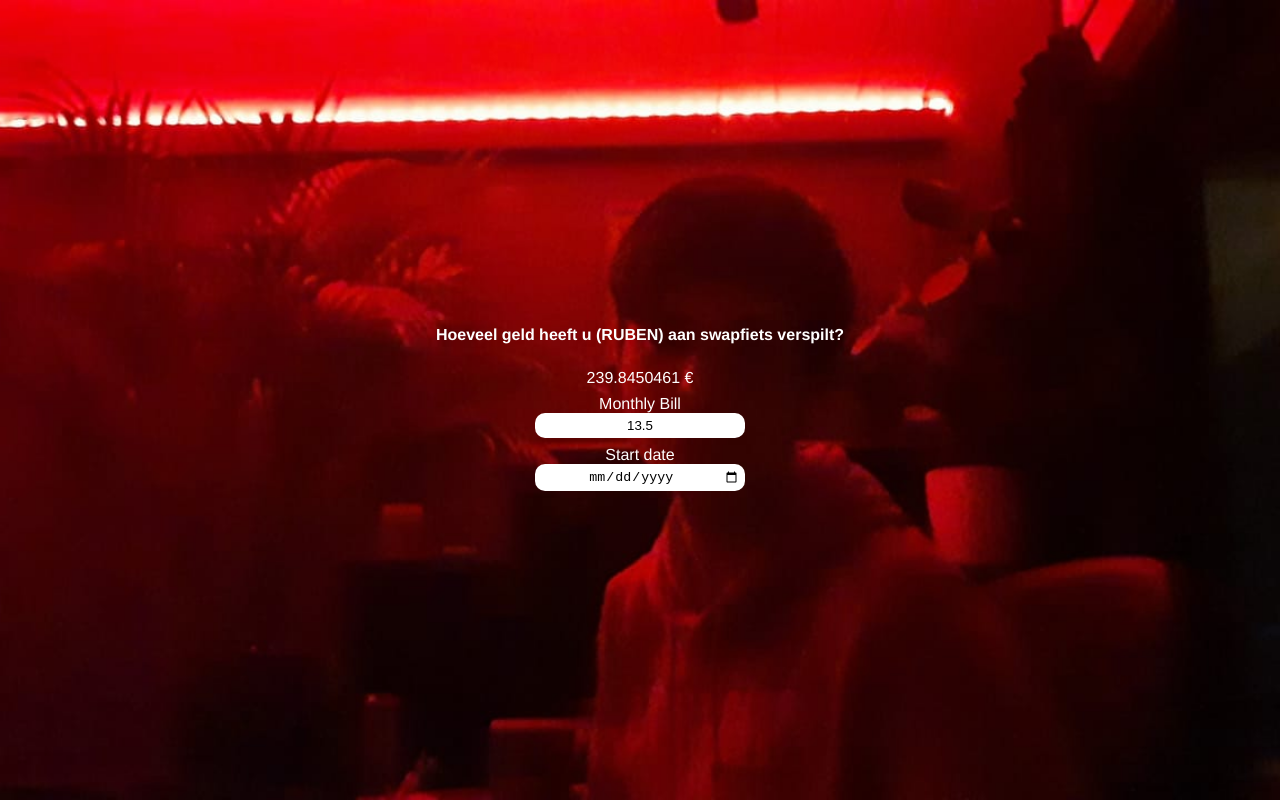
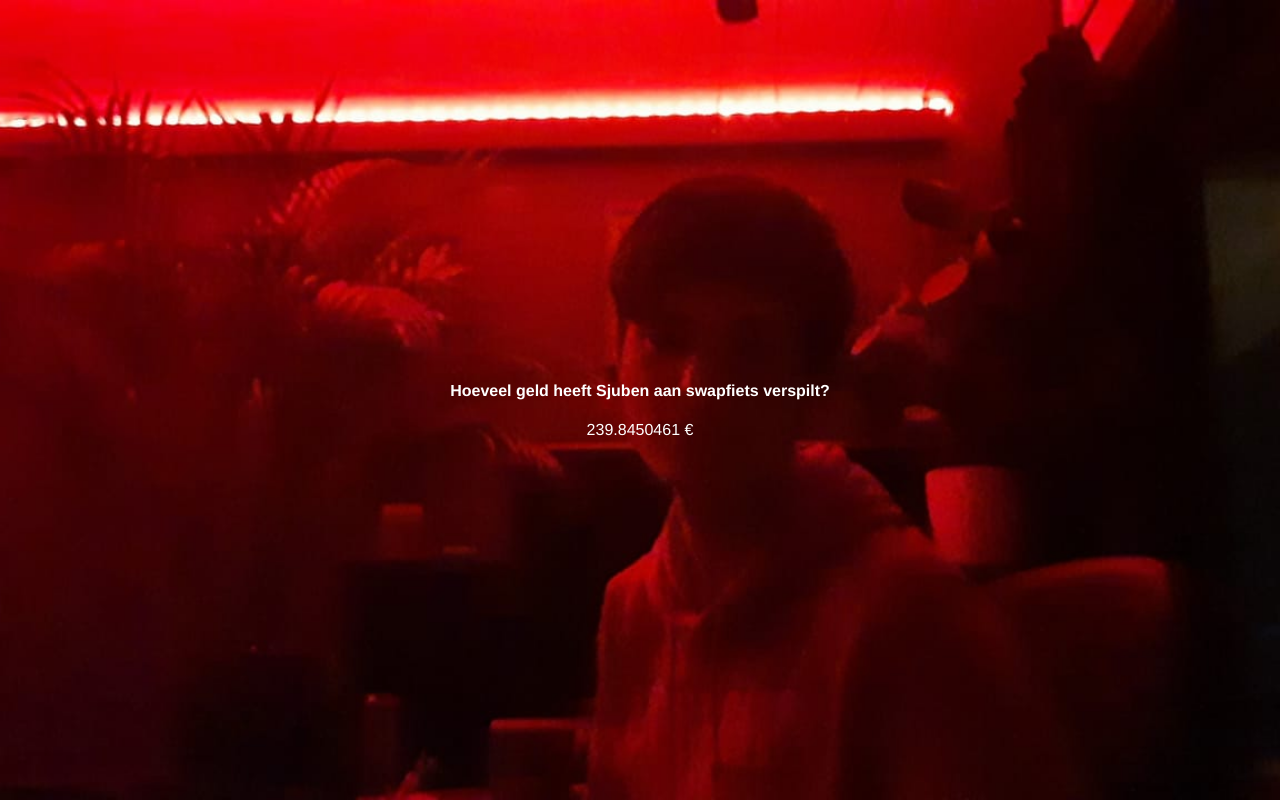
Before and after one commit to spark-156/money-wasted-on-swap-fiets-counter, a Vue app in the folder frontend/: page / in a window 1280 px wide. Built offline with nearby package versions, Linux system fonts and the light colour scheme.

Commit message:
Hidden input boxes and personal message

```diff
--- a/frontend/src/App.vue
+++ b/frontend/src/App.vue
@@ -1,7 +1,7 @@
 <template>
   <div id="app">
-    <h4>Hoeveel geld heeft u (RUBEN) aan swapfiets verspilt?</h4>
-    <div>{{ money }} €</div>
+    <h4>Hoeveel geld heeft Sjuben aan swapfiets verspilt?</h4>
+    {{ money }} €
 
     <div>
       <label for="monthlyBill">Monthly Bill</label>
@@ -77,6 +77,7 @@
   display: flex;
   flex-direction: column;
   margin: 0.5vh;
+  display: none;
 }
 
 #app > div > input {
```
